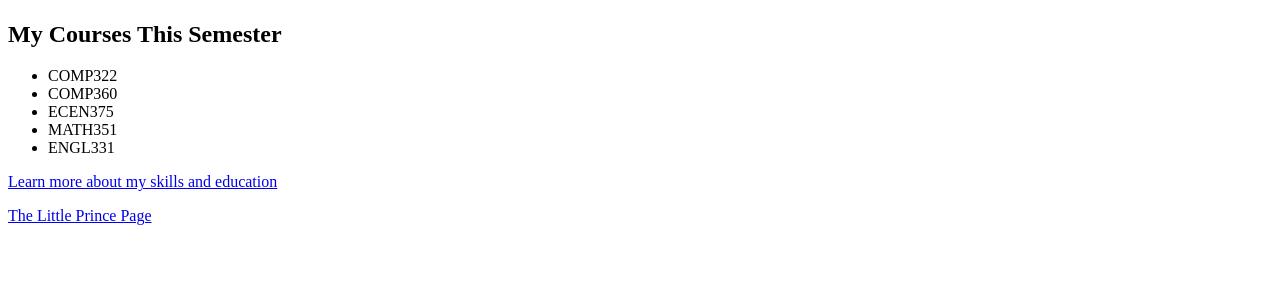
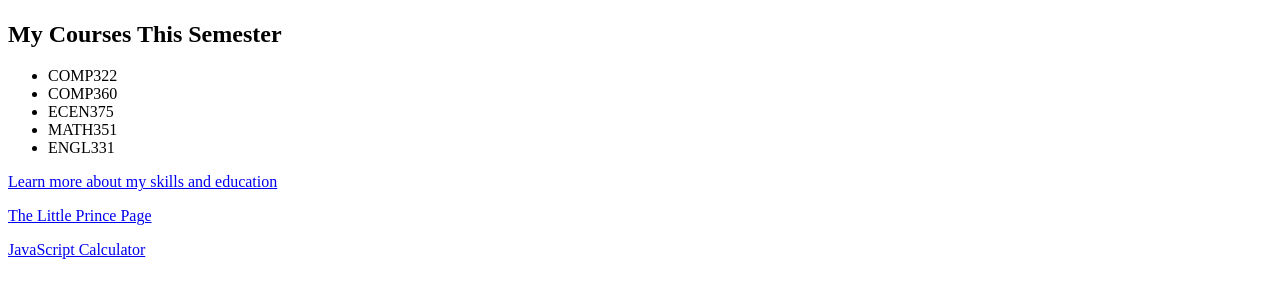
Before and after one commit to jayden1g/AnthonyGasquecomp322, a plain HTML site: page index.html in a window 1280 px wide. Shown: the part 458-756 px from the top of the page. Drawn offline with Linux system fonts and the light colour scheme.

Commit message:
Add files via upload

```diff
--- a/index.html
+++ b/index.html
@@ -34,4 +34,8 @@
         <a href="little_prince.html">The Little Prince Page</a>
     </p>
 
+    <p>
+        <a href="calculator.html">JavaScript Calculator</a>
+    </p>
+
 </html>
```
